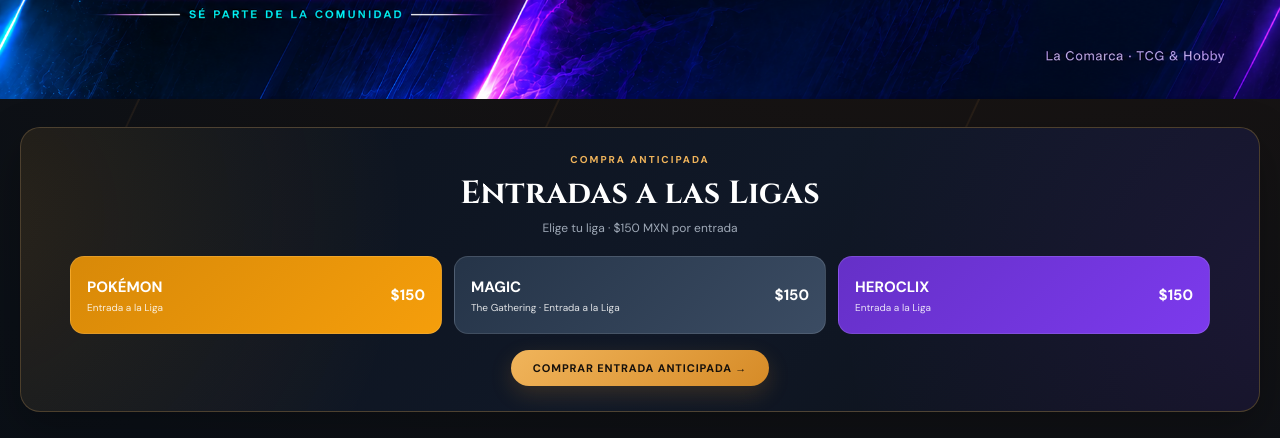
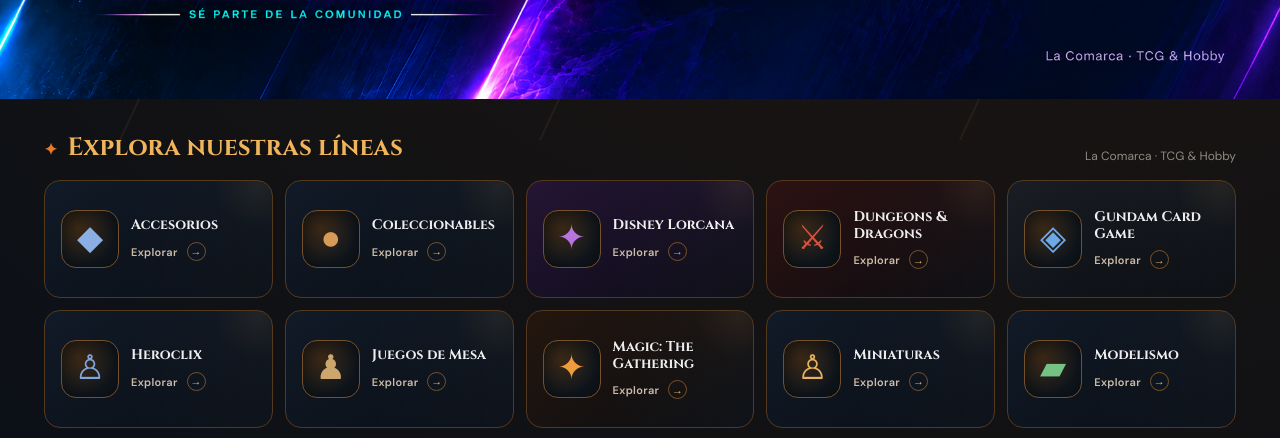
Before and after one commit to lacomarcaventas-del/la-comarca-pokemon, a Next.js app: page / in a window 1280 px wide. Shown: the part 660-1098 px from the top of the page. Built offline with nearby package versions, Linux system fonts and the light colour scheme.

Commit message:
Replace Magic league banner with league entrance artwork

```diff
--- a/app/page.tsx
+++ b/app/page.tsx
@@ -15,23 +15,8 @@ export default function Home(){return <div className="siteShell"><style>{account
 <section className="shippingHero" aria-label="Envíos a todo México"><div className="shippingInner"><div className="shippingLead"><strong>ENVIAMOS A<br/>TODO EL PAÍS</strong></div><div className="shippingRoute"><span className="routeLine"></span><i>◆</i><i>◆</i><i>◆</i></div><div className="carrier mexpost"><b>▰ MEXPOST</b><span>3–5 días hábiles<br/>Cobertura nacional</span></div><div className="carrier fedex"><b><em>Fed</em>Ex</b><span>3 días hábiles<br/>Rápido y seguro</span></div></div></section>
 <header className="top siteTop"><Link href="/" className="logoLink"><BrandLogo/></Link><nav className="mainNav navPills"><Link href="/catalogo">Catálogo</Link><Link href="/tickets">Ligas</Link><a href="#comunidad">Comunidad</a><Link href="/eventos">Eventos</Link></nav><div className="topActions"><Link href="/cuenta">♙ Clientes</Link><Link href="/catalogo" className="cartMini">🛒 Carrito</Link></div></header>
 <main><Link href="/cuenta" className="accountHero" aria-label="Crear cuenta en La Comarca"><div className="accountCopy"><div className="accountKicker">18 AÑOS · LLEVANDO DIVERSIÓN A TODO MÉXICO</div><h1>CREA TU <span>CUENTA HOY</span></h1><div className="accountBenefits"><span>◈ COMPRA</span><span>◇ COLECCIONA</span><span>♧ DISFRUTA</span></div><div className="accountButton">♙ &nbsp; CREAR CUENTA &nbsp; →</div></div><div className="accountVisuals" aria-hidden="true"><div className="brandTitle">TUS MUNDOS FAVORITOS</div><div className="brandGrid">{accountBrands.map(([name,key],i)=><div className={`brandLogo ${key}`} key={name+i}>{name}</div>)}</div><div className="brandFooter">La Comarca · TCG & Hobby</div></div></Link>
-<section className="wrap leagueEntry" aria-label="Entradas a las Ligas">
-  <div className="leagueEntryInner">
-    <div className="leagueEntryHead">
-      <div className="leagueEntryKicker">Compra anticipada</div>
-      <h2 className="leagueEntryTitle">Entradas a las Ligas</h2>
-      <p className="leagueEntrySub">Elige tu liga · $150 MXN por entrada</p>
-    </div>
-    <div className="leagueEntryGrid">
-      <Link href="/tickets" className="leagueEntryCard pkm"><span className="leagueEntryCardMain"><strong>POKÉMON</strong><small>Entrada a la Liga</small></span><span className="leagueEntryPrice">$150</span></Link>
-      <Link href="/tickets" className="leagueEntryCard mtg"><span className="leagueEntryCardMain"><strong>MAGIC</strong><small>The Gathering · Entrada a la Liga</small></span><span className="leagueEntryPrice">$150</span></Link>
-      <Link href="/tickets" className="leagueEntryCard hcx"><span className="leagueEntryCardMain"><strong>HEROCLIX</strong><small>Entrada a la Liga</small></span><span className="leagueEntryPrice">$150</span></Link>
-    </div>
-    <div className="leagueEntryAction"><Link href="/tickets" className="leagueEntryButton">COMPRAR ENTRADA ANTICIPADA →</Link></div>
-  </div>
-</section>
 <section id="lineas" className="wrap sectionBlock"><div className="sectionTitle"><h2>Explora nuestras líneas</h2><span>La Comarca · TCG & Hobby</span></div><div className="lineGrid">{lines.map(([name,key,category,icon])=><Link href={"/catalogo?categoria="+encodeURIComponent(category)} className={"lineCard "+key} key={key}><div className="lineIcon">{icon}</div><div className="lineContent"><div className="lineMark">{name}</div><strong>Explorar <span>→</span></strong></div></Link>)}</div></section>
-<section className="wrap sectionBlock"><div className="sectionTitle"><h2>Eventos</h2><Link href="/eventos">Ver eventos →</Link></div><div style={{display:"grid",gridTemplateColumns:"repeat(auto-fit,minmax(300px,1fr))",gap:18}}><Link href="/eventos/temporada-de-novatos" style={{display:"block"}}><img src="/temporada-novatos-2026.jpg.jpg" alt="Temporada de Novatos" style={{width:"100%",height:"auto",display:"block",borderRadius:14,border:"1px solid rgba(255,255,255,.16)"}}/></Link><Link href={"/catalogo?categoria="+encodeURIComponent("Magic: The Gathering")} style={{display:"block"}}><img src="/evento-liga-magic-anticipada.svg" alt="Liga Magic: compra anticipada con promo" style={{width:"100%",height:"auto",display:"block",borderRadius:14,border:"1px solid rgba(255,255,255,.16)"}}/></Link></div></section>
+<section className="wrap sectionBlock"><div className="sectionTitle"><h2>Eventos</h2><Link href="/eventos">Ver eventos →</Link></div><Link href="/tickets" aria-label="Comprar entrada anticipada a las ligas" style={{display:"block"}}><img src="/entradas-ligas-anticipada.svg" alt="Compra tu entrada anticipada a las ligas" style={{width:"100%",height:"auto",display:"block",borderRadius:14,border:"1px solid rgba(255,255,255,.16)"}}/></Link></section>
 <section id="comunidad" className="wrap benefits"><div><b>◈</b><span><strong>Envíos a todo México</strong><small>Envíos seguros y rápidos</small></span></div><div><b>◇</b><span><strong>Tienda 100% segura</strong><small>Protección en tus compras</small></span></div><div><b>♧</b><span><strong>Atención personalizada</strong><small>Estamos para ayudarte</small></span></div><div><b>♙</b><span><strong>Comunidad La Comarca</strong><small>Eventos, torneos y más</small></span></div></section>
 <section className="wrap feedSection"><div className="sectionTitle"><h2>Últimas publicaciones</h2><a href="https://www.facebook.com/ComarcaTCG" target="_blank" rel="noreferrer">Ver Facebook →</a></div><FacebookFeed/></section></main>
 <footer className="siteFooter"><BrandLogo/><span>La Comarca · Campeche, México · TCG · Juegos · Coleccionismo · Hobby</span></footer></div>}
```
